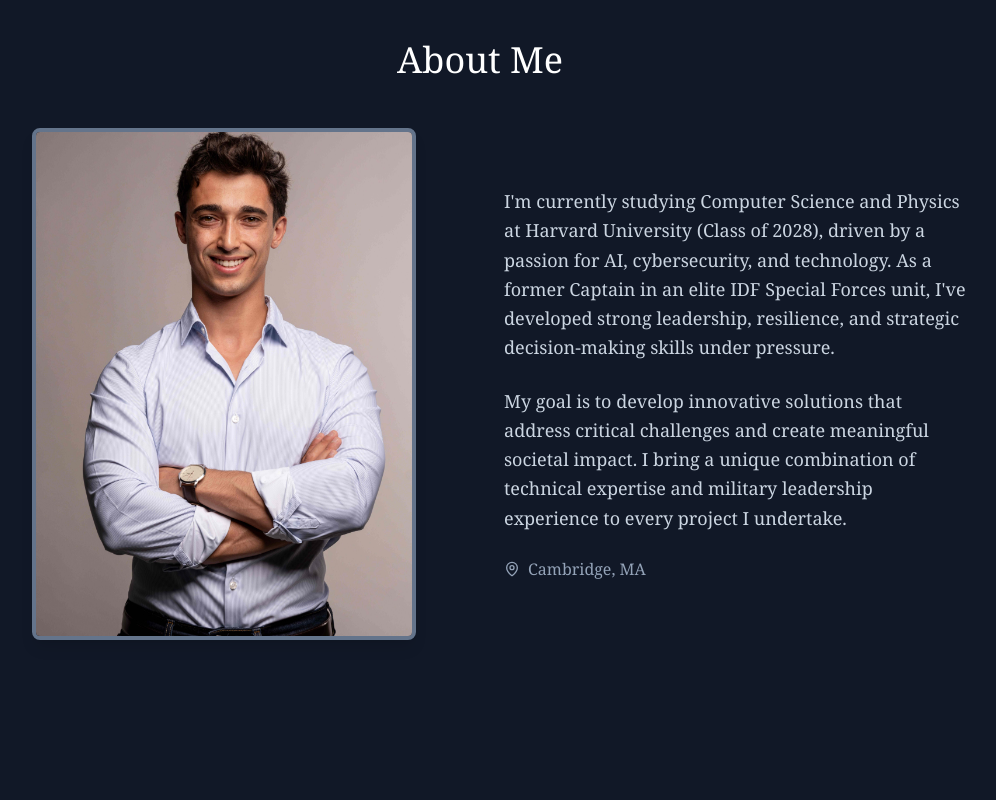
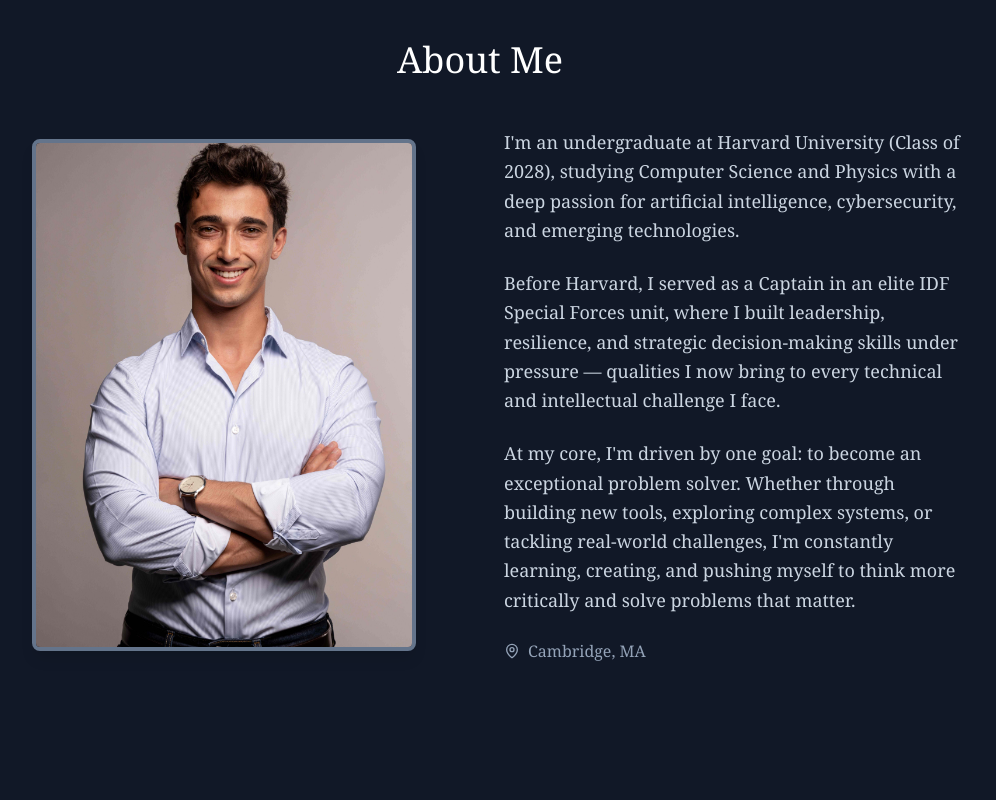
Before and after one commit to yehudahtor/Personal-Website, a Next.js app: page / in a window 1280 px wide. Shown: the part 840-1640 px from the top of the page, without its empty margins (160-1156 px from the left). Built offline with nearby package versions, Linux system fonts and the light colour scheme.

Commit message:
feat: update About section with structured paragraphs
Emphasize passion for problem-solving and learning.

Co-authored-by: Yehudah Tor <180999311+yehudahtor@users.noreply.github.com>

```diff
--- a/app/page.tsx
+++ b/app/page.tsx
@@ -170,14 +170,18 @@ export default function PersonalCV() {
             </div>
             <div>
               <p className="text-lg text-slate-300 mb-6 leading-relaxed">
-                I'm currently studying Computer Science and Physics at Harvard University (Class of 2028), driven by a
-                passion for AI, cybersecurity, and technology. As a former Captain in an elite IDF Special Forces unit,
-                I've developed strong leadership, resilience, and strategic decision-making skills under pressure.
+                I'm an undergraduate at Harvard University (Class of 2028), studying Computer Science and Physics with a
+                deep passion for artificial intelligence, cybersecurity, and emerging technologies.
               </p>
               <p className="text-lg text-slate-300 mb-6 leading-relaxed">
-                My goal is to develop innovative solutions that address critical challenges and create meaningful
-                societal impact. I bring a unique combination of technical expertise and military leadership experience
-                to every project I undertake.
+                Before Harvard, I served as a Captain in an elite IDF Special Forces unit, where I built leadership,
+                resilience, and strategic decision-making skills under pressure — qualities I now bring to every
+                technical and intellectual challenge I face.
+              </p>
+              <p className="text-lg text-slate-300 mb-6 leading-relaxed">
+                At my core, I'm driven by one goal: to become an exceptional problem solver. Whether through building
+                new tools, exploring complex systems, or tackling real-world challenges, I'm constantly learning,
+                creating, and pushing myself to think more critically and solve problems that matter.
               </p>
               <div className="flex items-center text-slate-400">
                 <MapPin size={16} className="mr-2" />
@@ -203,7 +207,7 @@ export default function PersonalCV() {
                   <div className="w-48 h-24 mx-auto mb-4 bg-white rounded-lg p-4 flex items-center justify-center group-hover:scale-105 transition-transform">
                     <img src="/images/doti-logo.png" alt="Doti.ai" className="w-full h-full object-contain" />
                   </div>
-                  <h4 className="text-lg font-medium text-white mb-2">Go to Market</h4>
+                  <h4 className="text-lg font-medium text-white mb-2">SDR</h4>
                   <p className="text-yellow-500 mb-3">Doti.ai</p>
                   <p className="text-slate-300 text-sm leading-relaxed">
                     Joined an early-stage startup as GTM lead, focusing on customer acquisition and go-to-market
@@ -299,7 +303,7 @@ export default function PersonalCV() {
                       <ExternalLink size={20} className="text-yellow-500" />
                     </div>
                     <p className="text-slate-300 mb-4 leading-relaxed">
-                      Founded and directed a premier hackathon bringing together innovative minds to solve real-world
+                      Co-founded and directed a premier hackathon bringing together innovative minds to solve real-world
                       challenges.
                       <strong className="text-yellow-500"> Raised $100K+ in funding</strong> and selected the top 50
                       teams from
@@ -345,9 +349,7 @@ export default function PersonalCV() {
                 <div className="grid md:grid-cols-2 gap-6">
                   <div>
                     <div className="flex justify-between items-start mb-4">
-                      <h3 className="text-xl font-medium text-white">
-                        Automated GitHub Issue Agent – Kubescape (CNCF Incubated, with Armo Security)
-                      </h3>
+                      <h3 className="text-xl font-medium text-white">GitHub Issue Agent</h3>
                       <div className="flex items-center space-x-2">
                         <a
                           href="https://youtu.be/KXii06fiM3Y"
@@ -360,7 +362,8 @@ export default function PersonalCV() {
                       </div>
                     </div>
                     <p className="text-slate-300 mb-4 leading-relaxed">
-                      Built an AI-powered GitHub Issue Agent for Kubescape, an open-source Kubernetes security project.
+                      Built an automated AI-powered GitHub Issue Agent for Kubescape, a CNCF-incubated open-source
+                      Kubernetes security project in collaboration with Armo Security.
                     </p>
                     <p className="text-slate-300 mb-4 leading-relaxed">
                       Automated the end-to-end debugging workflow: identified repositories/files requiring fixes,
```
